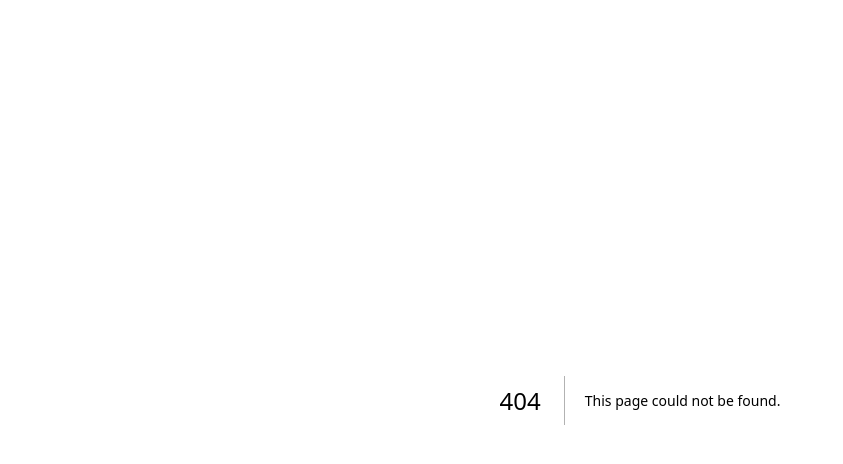
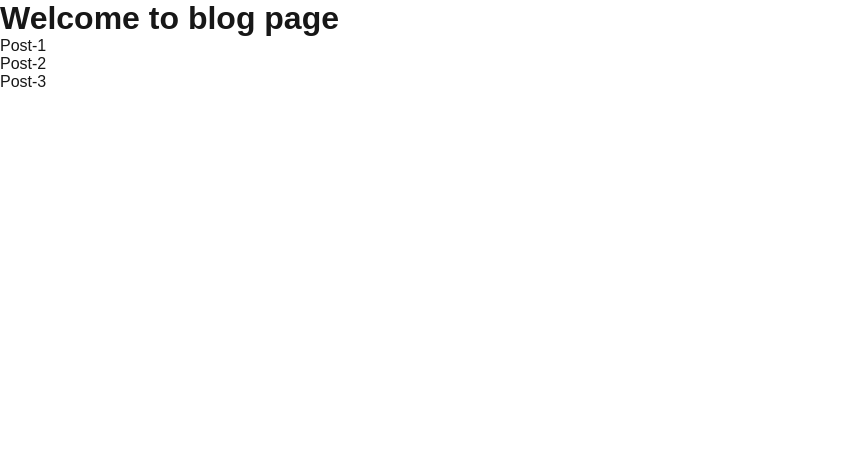
Before and after one commit to vismayarajeevan/Nextjs--beginning, a Next.js app: page /blog in a window 1280 px wide. Before the commit this address had no page. Shown: the top 464 px of the page, without its empty margins (0-843 px from the left). Built offline with nearby package versions, Linux system fonts and the light colour scheme.

Commit message:
dynamic url added

```diff
--- /dev/null
+++ b/app/blog/[slug]/page.tsx
@@ -0,0 +1,6 @@
+export default function BlogPostPage({params}:any){
+      return <main>
+        <h1>welcome to blog post page</h1>
+        <p>{params.slug}</p>
+      </main>
+}
--- /dev/null
+++ b/app/blog/page.tsx
@@ -0,0 +1,11 @@
+import Link from "next/link";
+
+export default function BlogPage(){
+    return <main>
+        <h1>Welcome to blog page</h1>
+        <p><Link href={'/blog/post-1'}>Post-1</Link></p>
+        <p><Link href={'/blog/post-2'}>Post-2</Link></p>
+        <p><Link href={'/blog/post-3'}>Post-3</Link></p>
+
+    </main>
+}
```
